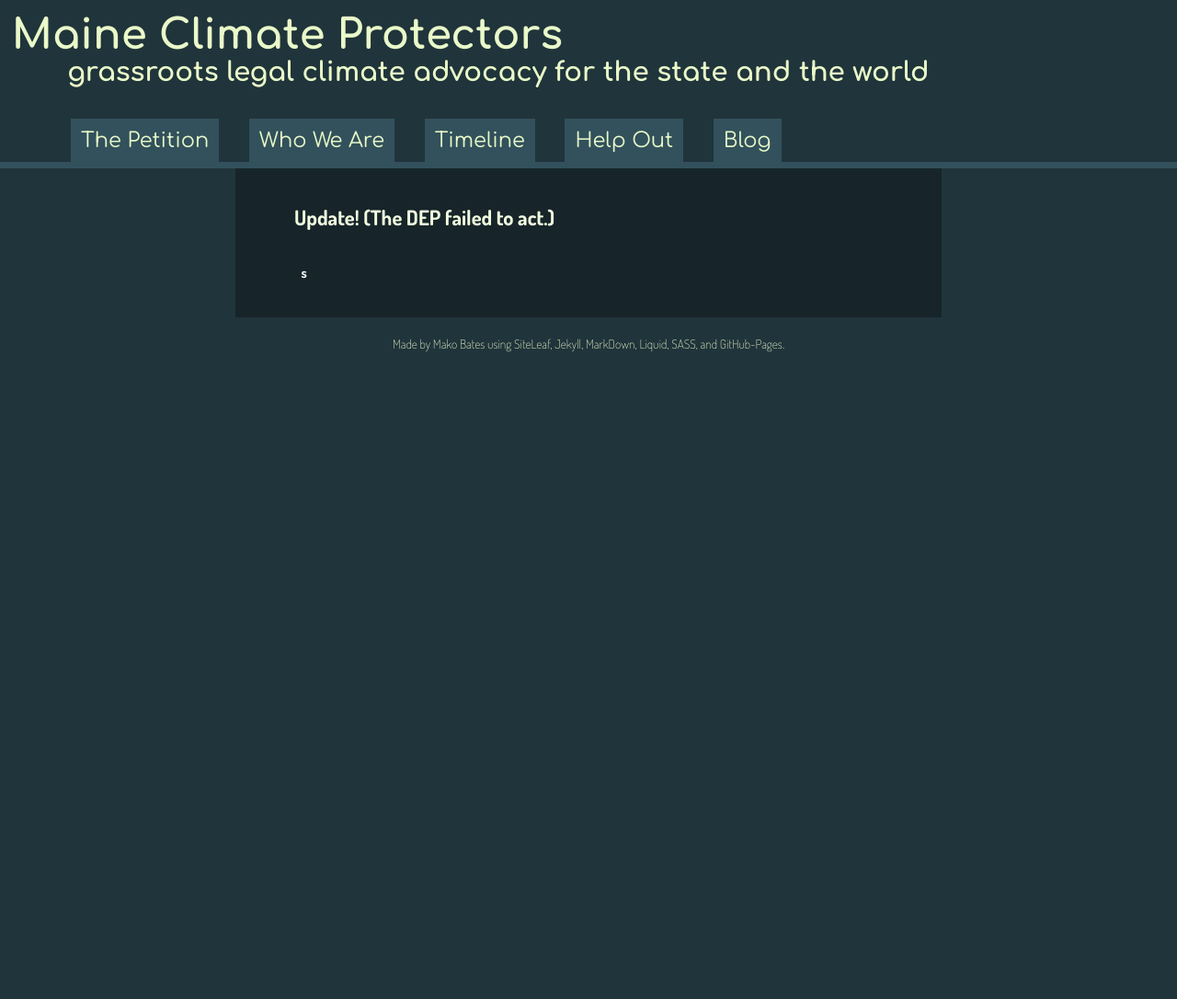
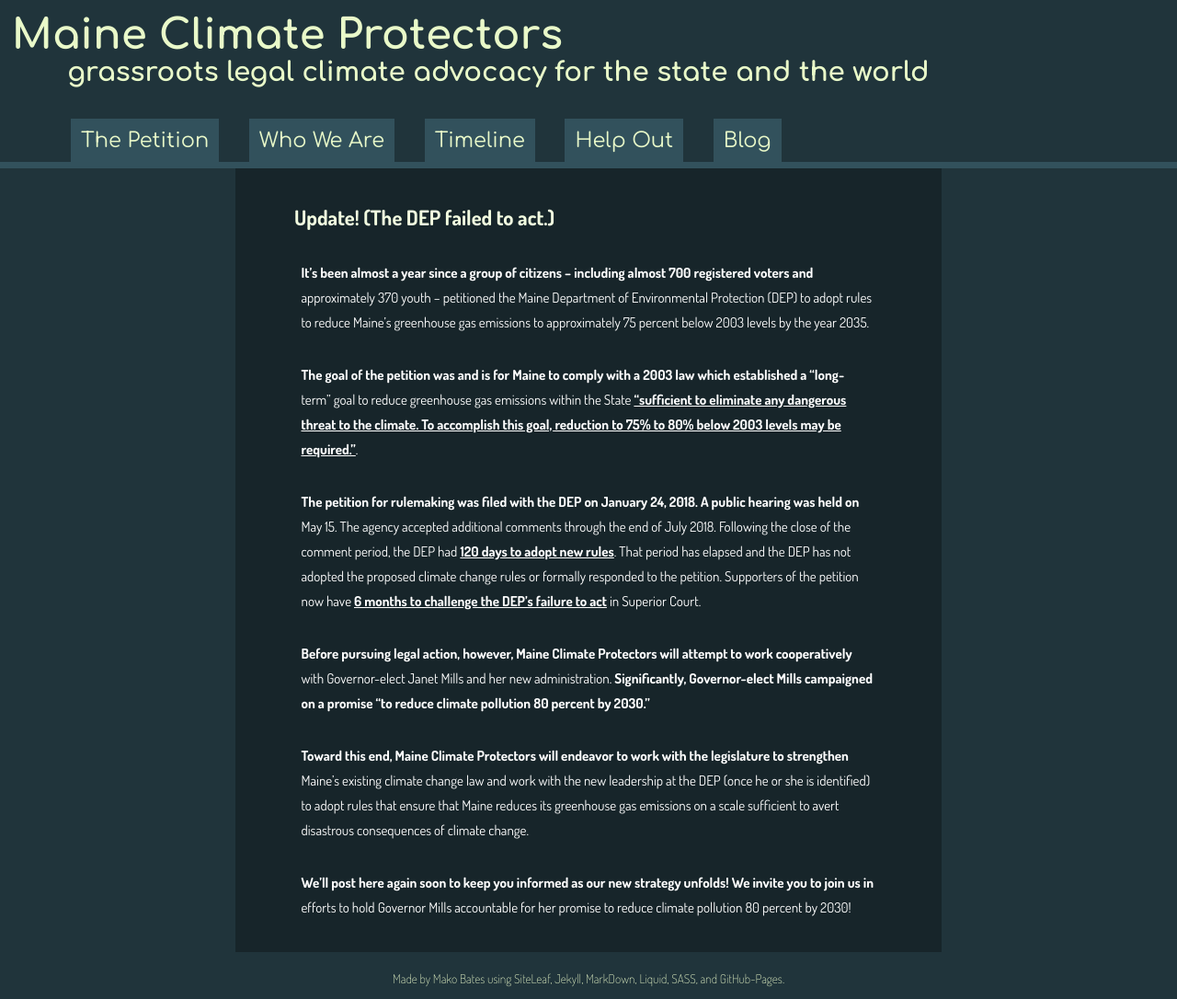
Before and after one commit to ShapeOfMatter/maine-climate-protectors, a Jekyll site: the page built from _posts/2018-12-18-update-the-dep-failed-to-act-dot.markdown, in a window 1280 px wide. Shown: the whole page at 92% size. Built offline with Jekyll 4.4.1, drawn with Linux system fonts in a browser that asks for light colours; before the commit the page ends 900 px from its top, so only the background shows below that.

Commit message:
Updated Update The Dep Failed To Act Dot

```diff
--- a/_posts/2018-12-18-update-the-dep-failed-to-act-dot.markdown
+++ b/_posts/2018-12-18-update-the-dep-failed-to-act-dot.markdown
@@ -3,4 +3,14 @@ title: Update! (The DEP failed to act.)
 date: 2018-12-18 18:14:00 -05:00
 ---
 
-s
+It's been almost a year since a group of citizens – including almost 700 registered voters and approximately 370 youth – petitioned the Maine Department of Environmental Protection (DEP) to adopt rules to reduce Maine’s greenhouse gas emissions to approximately 75 percent below 2003 levels by the year 2035.
+
+The goal of the petition was and is for Maine to comply with a 2003 law which established a "long-term" goal to reduce greenhouse gas emissions within the State [“sufficient to eliminate any dangerous threat to the climate. To accomplish this goal, reduction to 75% to 80% below 2003 levels may be required.”](http://legislature.maine.gov/statutes/38/title38sec576.html "38 M.R.S.A. § 576(3)").
+
+The petition for rulemaking was filed with the DEP on January 24, 2018. A public hearing was held on May 15. The agency accepted additional comments through the end of July 2018. Following the close of the comment period, the DEP had [120 days to adopt new rules](http://www.mainelegislature.org/legis/statutes/5/title5sec8052.html "5 M.R.S.A. § 8052(7)(A)"). That period has elapsed and the DEP has not adopted the proposed climate change rules or formally responded to the petition. Supporters of the petition now have [6 months to challenge the DEP’s failure to act](http://legislature.maine.gov/statutes/5/title5sec11002.html "5 M.R.S.A. § 11002(3)") in Superior Court.
+
+Before pursuing legal action, however, Maine Climate Protectors will attempt to work cooperatively with Governor-elect Janet Mills and her new administration. **Significantly, Governor-elect Mills campaigned on a promise “to reduce climate pollution 80 percent by 2030.”**
+
+Toward this end, Maine Climate Protectors will endeavor to work with the legislature to strengthen Maine’s existing climate change law and work with the new leadership at the DEP (once he or she is identified) to adopt rules that ensure that Maine reduces its greenhouse gas emissions on a scale sufficient to avert disastrous consequences of climate change.
+
+We'll post here again soon to keep you informed as our new strategy unfolds! We invite you to join us in efforts to hold Governor Mills accountable for her promise to reduce climate pollution 80 percent by 2030!
```
